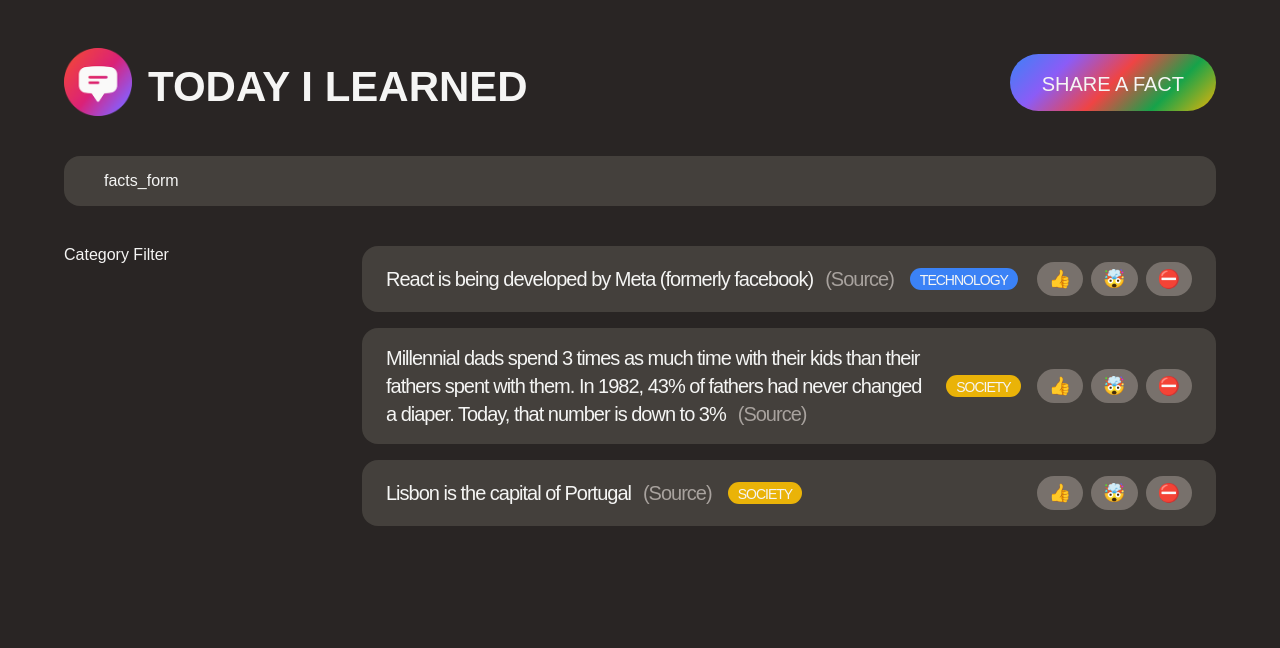
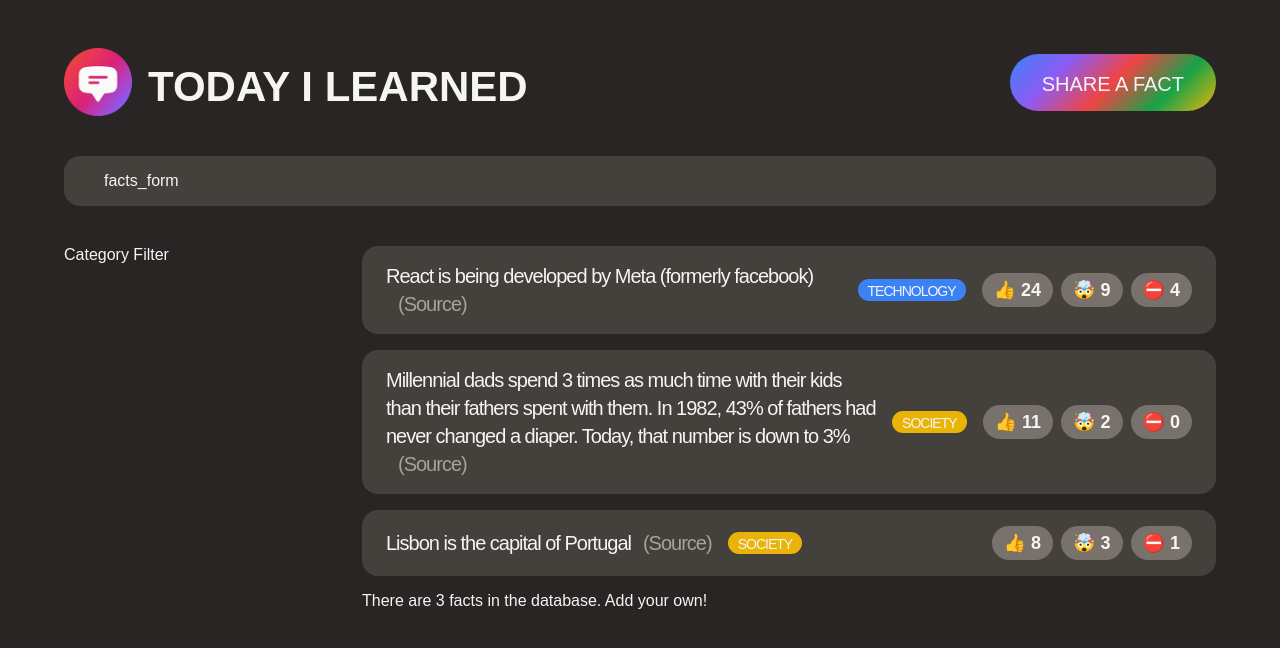
Before and after one commit to jijiezhou/facts_app, a React (Create React App) app: page / in a window 1280 px wide. Shown: the top 648 px of the page. Built offline with nearby package versions, Linux system fonts and the light colour scheme; a web font is replaced by a local one.

Commit message:
pass and receive props

```diff
--- a/src/App.js
+++ b/src/App.js
@@ -4,7 +4,7 @@
  * @Author: ZJJ
  * @Date: 2023-09-21 22:22:18
  * @LastEditors: ZJJ
- * @LastEditTime: 2023-09-22 10:26:59
+ * @LastEditTime: 2023-09-22 10:41:01
  */
 import "./style.css";
 
@@ -97,7 +97,21 @@ function FactList() {
     <section>
       <ul className="fact-list">
         {facts.map((fact) => (
-          <li key={fact.id} className="fact">
+          <Fact key={fact.id} fact={fact} />
+        ))}
+      </ul>
+      <p>There are {facts.length} facts in the database. Add your own!</p>
+    </section>
+  );
+}
+/*
+function Fact(props) {
+  //onsole.log(props);
+  const { factObj } = props; //const factObj = props.factObj*/
+
+function Fact({ fact }) {
+  return (
+    <li className="fact">
       <p>
         {fact.text}
         <a className="source" href={fact.source}>
@@ -107,22 +121,18 @@ function FactList() {
       <span
         className="tag"
         style={{
-                backgroundColor: CATEGORIES.find(
-                  (cat) => cat.name === fact.category
-                ).color,
+          backgroundColor: CATEGORIES.find((cat) => cat.name === fact.category)
+            .color,
         }}
       >
         {fact.category}
       </span>
       <div className="vote-buttons">
-              <button>👍 {facts.votesInteresting}</button>
-              <button>🤯 {facts.votesMindblowing}</button>
-              <button>⛔️ {facts.votesFalse}</button>
+        <button>👍 {fact.votesInteresting}</button>
+        <button>🤯 {fact.votesMindblowing}</button>
+        <button>⛔️ {fact.votesFalse}</button>
       </div>
     </li>
-        ))}
-      </ul>
-    </section>
   );
 }
 
--- a/src/style.css
+++ b/src/style.css
@@ -36,7 +36,7 @@ ul {
 }
 
 /*Main Layout*/
-.container {
+#root {
   max-width: 1300px;
   margin: 0 auto;
 }
```
Lines whose indentation alone changed are shown as unchanged.
